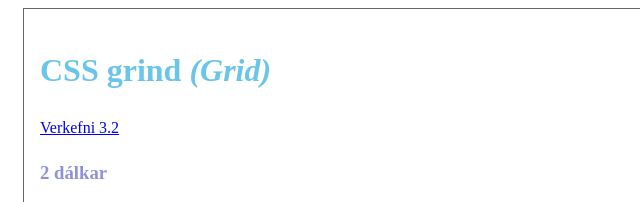
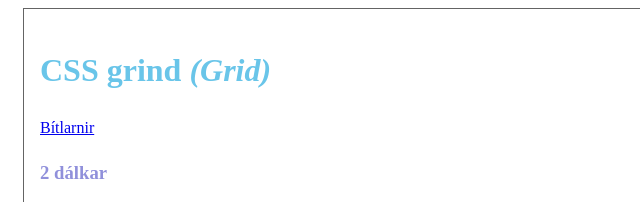
Before and after one commit to MaraHaf/Vefgrunnur, a plain HTML site: page verkefni-3/index.html in a window 1280 px wide. Shown: the top 202 px of the page, 200-840 px from the left. Drawn offline with Linux system fonts and the light colour scheme.

Commit message:
Add files via upload

```diff
--- a/verkefni-3/index.html
+++ b/verkefni-3/index.html
@@ -11,7 +11,7 @@
 <body>
 	<header>
 		<h1>CSS grind <em>(Grid)</em></h1>
-		<p><a href="verkefni-32/">Verkefni 3.2</a></p>
+		<p><a href="../verkefni-1,2/">Bítlarnir</a></p>
 	</header>
 	<h3>2 dálkar</h3>
 	<section class="col-2">
```
